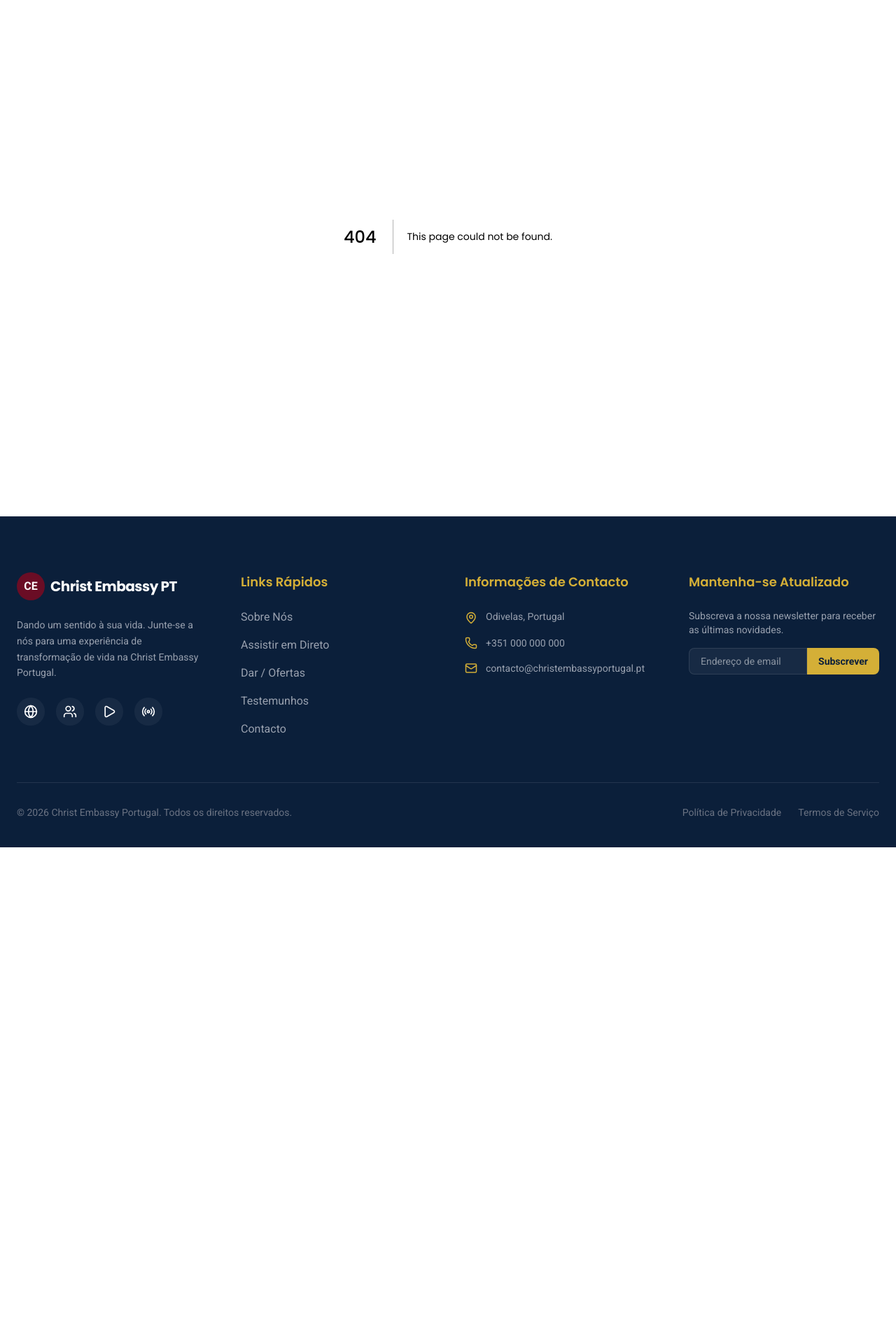
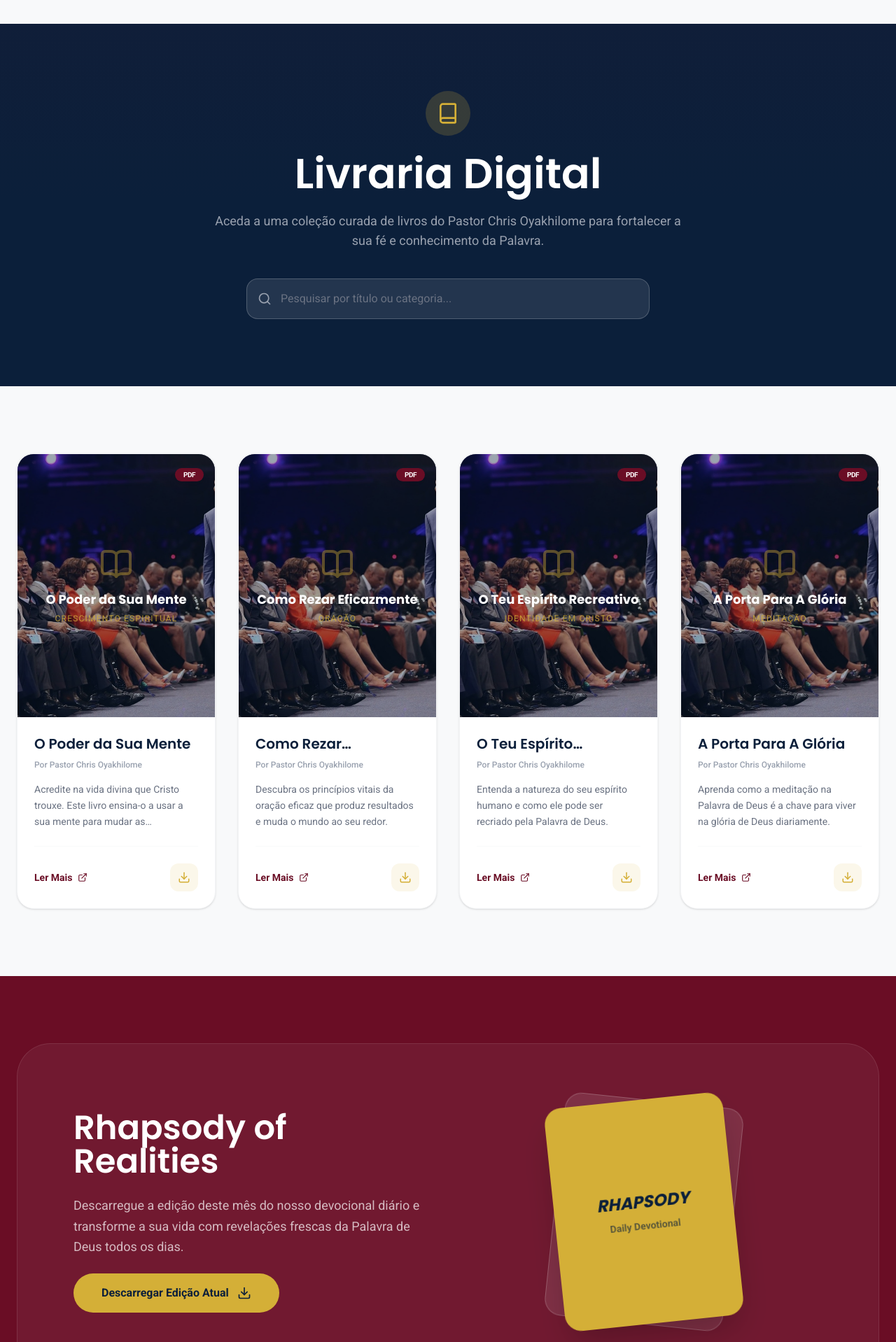
Before and after one commit to Wiseramand/christembassy-portugal, a Next.js app: page /library in a window 1280 px wide. Before the commit this address had no page. Shown: the part 62-1980 px from the top of the page at 70% size. Before the commit the page ends 1273 px from the top, so only its background shows below. Built offline with nearby package versions, Linux system fonts and the light colour scheme.

Commit message:
feat: adicionar livraria digital e atualizar branding na navbar

```diff
--- /dev/null
+++ b/src/app/library/page.tsx
@@ -0,0 +1,186 @@
+"use client";
+
+import React, { useState } from 'react';
+import { motion } from 'framer-motion';
+import { Book, Download, Search, BookOpen, ExternalLink } from 'lucide-react';
+
+const books = [
+  {
+    id: 1,
+    title: 'O Poder da Sua Mente',
+    author: 'Pastor Chris Oyakhilome',
+    description: 'Acredite na vida divina que Cristo trouxe. Este livro ensina-o a usar a sua mente para mudar as circunstâncias da sua vida.',
+    image: '/images/services.jpg', // Placeholder
+    pdf_url: '#',
+    category: 'Crescimento Espiritual'
+  },
+  {
+    id: 2,
+    title: 'Como Rezar Eficazmente',
+    author: 'Pastor Chris Oyakhilome',
+    description: 'Descubra os princípios vitais da oração eficaz que produz resultados e muda o mundo ao seu redor.',
+    image: '/images/services.jpg', // Placeholder
+    pdf_url: '#',
+    category: 'Oração'
+  },
+  {
+    id: 3,
+    title: 'O Teu Espírito Recreativo',
+    author: 'Pastor Chris Oyakhilome',
+    description: 'Entenda a natureza do seu espírito humano e como ele pode ser recriado pela Palavra de Deus.',
+    image: '/images/services.jpg', // Placeholder
+    pdf_url: '#',
+    category: 'Identidade em Cristo'
+  },
+  {
+    id: 4,
+    title: 'A Porta Para A Glória',
+    author: 'Pastor Chris Oyakhilome',
+    description: 'Aprenda como a meditação na Palavra de Deus é a chave para viver na glória de Deus diariamente.',
+    image: '/images/services.jpg', // Placeholder
+    pdf_url: '#',
+    category: 'Meditação'
+  }
+];
+
+export default function LibraryPage() {
+  const [searchTerm, setSearchTerm] = useState('');
+
+  const filteredBooks = books.filter(book =>
+    book.title.toLowerCase().includes(searchTerm.toLowerCase()) ||
+    book.category.toLowerCase().includes(searchTerm.toLowerCase())
+  );
+
+  return (
+    <div className="pt-24 min-h-screen bg-off-white">
+      {/* Hero Section */}
+      <section className="bg-navy py-24 relative overflow-hidden text-center text-white">
+        <div className="absolute inset-0 bg-gradient-to-b from-wine/5 via-transparent to-transparent z-0" />
+        <div className="container mx-auto px-6 relative z-10">
+          <motion.div
+            initial={{ opacity: 0, scale: 0.8 }}
+            animate={{ opacity: 1, scale: 1 }}
+            className="w-16 h-16 bg-gold/20 rounded-full flex items-center justify-center text-gold mx-auto mb-6"
+          >
+            <Book size={32} />
+          </motion.div>
+          <motion.h1
+            initial={{ opacity: 0, y: 20 }}
+            animate={{ opacity: 1, y: 0 }}
+            className="text-4xl md:text-6xl font-poppins font-bold mb-6"
+          >
+            Livraria Digital
+          </motion.h1>
+          <p className="text-gray-400 max-w-2xl mx-auto text-lg mb-10">
+            Aceda a uma coleção curada de livros do Pastor Chris Oyakhilome para fortalecer a sua fé e conhecimento da Palavra.
+          </p>
+
+          {/* Search Bar */}
+          <div className="max-w-xl mx-auto relative group">
+            <Search className="absolute left-4 top-1/2 -translate-y-1/2 text-gray-400 group-focus-within:text-gold transition-colors" size={20} />
+            <input
+              type="text"
+              placeholder="Pesquisar por título ou categoria..."
+              value={searchTerm}
+              onChange={(e) => setSearchTerm(e.target.value)}
+              className="w-full bg-white/10 border border-white/20 p-4 pl-12 rounded-2xl outline-none focus:ring-2 focus:ring-gold/30 focus:bg-white/15 transition-all text-white placeholder:text-gray-500"
+            />
+          </div>
+        </div>
+      </section>
+
+      {/* Books Grid */}
+      <section className="py-24 container mx-auto px-6">
+        <div className="grid grid-cols-1 md:grid-cols-2 lg:grid-cols-4 gap-8">
+          {filteredBooks.map((book, idx) => (
+            <motion.div
+              key={book.id}
+              initial={{ opacity: 0, y: 20 }}
+              whileInView={{ opacity: 1, y: 0 }}
+              viewport={{ once: true }}
+              transition={{ delay: idx * 0.1 }}
+              className="bg-white rounded-3xl overflow-hidden shadow-sm hover:shadow-2xl border border-gray-100 transition-all group flex flex-col h-full"
+            >
+              {/* Book Cover Placeholder */}
+              <div className="aspect-[3/4] bg-navy relative overflow-hidden">
+                 <img
+                   src={book.image}
+                   alt={book.title}
+                   className="w-full h-full object-cover group-hover:scale-110 transition-transform duration-500 opacity-60"
+                 />
+                 <div className="absolute inset-0 flex flex-col items-center justify-center p-6 text-center">
+                    <BookOpen size={48} className="text-gold mb-4 opacity-40" />
+                    <span className="text-white font-poppins font-bold text-lg leading-tight">{book.title}</span>
+                    <span className="text-gold/80 text-xs mt-2 uppercase tracking-widest">{book.category}</span>
+                 </div>
+                 <div className="absolute top-4 right-4">
+                    <span className="bg-wine text-white text-[10px] font-bold px-3 py-1 rounded-full uppercase tracking-tighter shadow-lg">PDF</span>
+                 </div>
+              </div>
+
+              <div className="p-6 flex flex-col flex-grow">
+                <h3 className="text-xl font-poppins font-bold text-navy mb-2 line-clamp-1">{book.title}</h3>
+                <p className="text-gray-400 text-xs font-medium mb-4">Por {book.author}</p>
+                <p className="text-gray-500 text-sm leading-relaxed mb-6 line-clamp-3">
+                  {book.description}
+                </p>
+
+                <div className="mt-auto pt-6 border-t border-gray-50 flex items-center justify-between">
+                  <button className="flex items-center gap-2 text-wine font-bold text-sm hover:gap-3 transition-all">
+                    Ler Mais <ExternalLink size={14} />
+                  </button>
+                  <a
+                    href={book.pdf_url}
+                    className="w-10 h-10 bg-gold/10 rounded-xl flex items-center justify-center text-gold hover:bg-gold hover:text-navy transition-all"
+                    title="Descarregar PDF"
+                  >
+                    <Download size={18} />
+                  </a>
+                </div>
+              </div>
+            </motion.div>
+          ))}
+        </div>
+
+        {filteredBooks.length === 0 && (
+          <div className="text-center py-24">
+             <div className="w-20 h-20 bg-gray-100 rounded-full flex items-center justify-center mx-auto mb-6 text-gray-400">
+                <Search size={32} />
+             </div>
+             <h3 className="text-2xl font-poppins font-bold text-navy">Nenhum livro encontrado</h3>
+             <p className="text-gray-500">Tente ajustar a sua pesquisa ou explorar outras categorias.</p>
+          </div>
+        )}
+      </section>
+
+      {/* Rhapsody CTA */}
+      <section className="py-24 bg-wine">
+         <div className="container mx-auto px-6">
+            <div className="bg-white/5 rounded-[3rem] p-12 md:p-20 border border-white/10 relative overflow-hidden">
+               <div className="relative z-10 grid grid-cols-1 lg:grid-cols-2 gap-12 items-center">
+                  <div className="text-white space-y-6">
+                     <h2 className="text-3xl md:text-5xl font-poppins font-bold">Rhapsody of Realities</h2>
+                     <p className="text-white/70 text-lg leading-relaxed">
+                        Descarregue a edição deste mês do nosso devocional diário e transforme a sua vida com revelações frescas da Palavra de Deus todos os dias.
+                     </p>
+                     <button className="bg-gold text-navy px-10 py-4 rounded-full font-bold hover:bg-white transition-all flex items-center gap-3">
+                        Descarregar Edição Atual
+                        <Download size={20} />
+                     </button>
+                  </div>
+                  <div className="relative hidden lg:block">
+                     <div className="w-64 h-80 bg-white/10 rounded-3xl mx-auto rotate-6 border border-white/20 backdrop-blur-md flex items-center justify-center">
+                        <BookOpen size={64} className="text-gold opacity-50" />
+                     </div>
+                     <div className="absolute top-0 left-1/4 w-64 h-80 bg-gold rounded-3xl -rotate-6 shadow-2xl flex flex-col p-8 items-center justify-center text-center">
+                        <span className="text-navy font-poppins font-black text-2xl uppercase italic">Rhapsody</span>
+                        <span className="text-navy/60 text-sm font-bold mt-2">Daily Devotional</span>
+                     </div>
+                  </div>
+               </div>
+            </div>
+         </div>
+      </section>
+    </div>
+  );
+}
--- a/src/components/layout/Footer.tsx
+++ b/src/components/layout/Footer.tsx
@@ -39,6 +39,7 @@ export default function Footer() {
             <h4 className="text-lg font-poppins font-bold mb-6 text-gold">Links Rápidos</h4>
             <ul className="space-y-4">
               <li><Link href="/about" className="text-gray-400 hover:text-white transition-colors">Sobre Nós</Link></li>
+              <li><Link href="/library" className="text-gray-400 hover:text-white transition-colors">Livraria</Link></li>
               <li><Link href="/watch" className="text-gray-400 hover:text-white transition-colors">Assistir em Direto</Link></li>
               <li><Link href="/give" className="text-gray-400 hover:text-white transition-colors">Dar / Ofertas</Link></li>
               <li><Link href="/testimonials" className="text-gray-400 hover:text-white transition-colors">Testemunhos</Link></li>
--- a/src/components/layout/Navbar.tsx
+++ b/src/components/layout/Navbar.tsx
@@ -10,6 +10,7 @@ import { cn } from '@/lib/utils';
 const navLinks = [
   { name: 'Início', href: '/' },
   { name: 'Sobre Nós', href: '/about' },
+  { name: 'Livraria', href: '/library' },
   { name: 'Testemunhos', href: '/testimonials' },
   { name: 'Contacto', href: '/contact' },
 ];
@@ -50,7 +51,7 @@ export default function Navbar() {
             )}>
               Christ Embassy
             </span>
-            <span className="text-xs font-medium text-gold uppercase tracking-widest">Angola</span>
+            <span className="text-xs font-medium text-gold uppercase tracking-widest">Portugal</span>
           </div>
         </Link>
 
```
